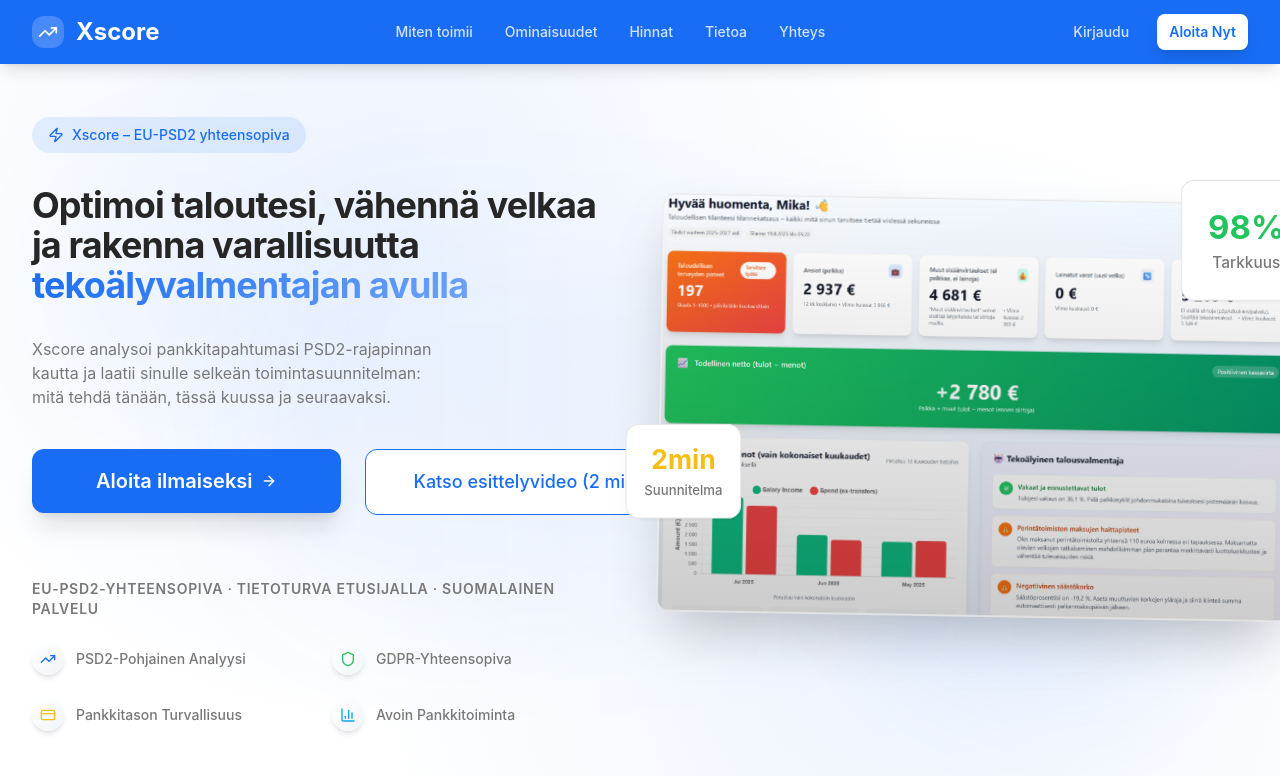
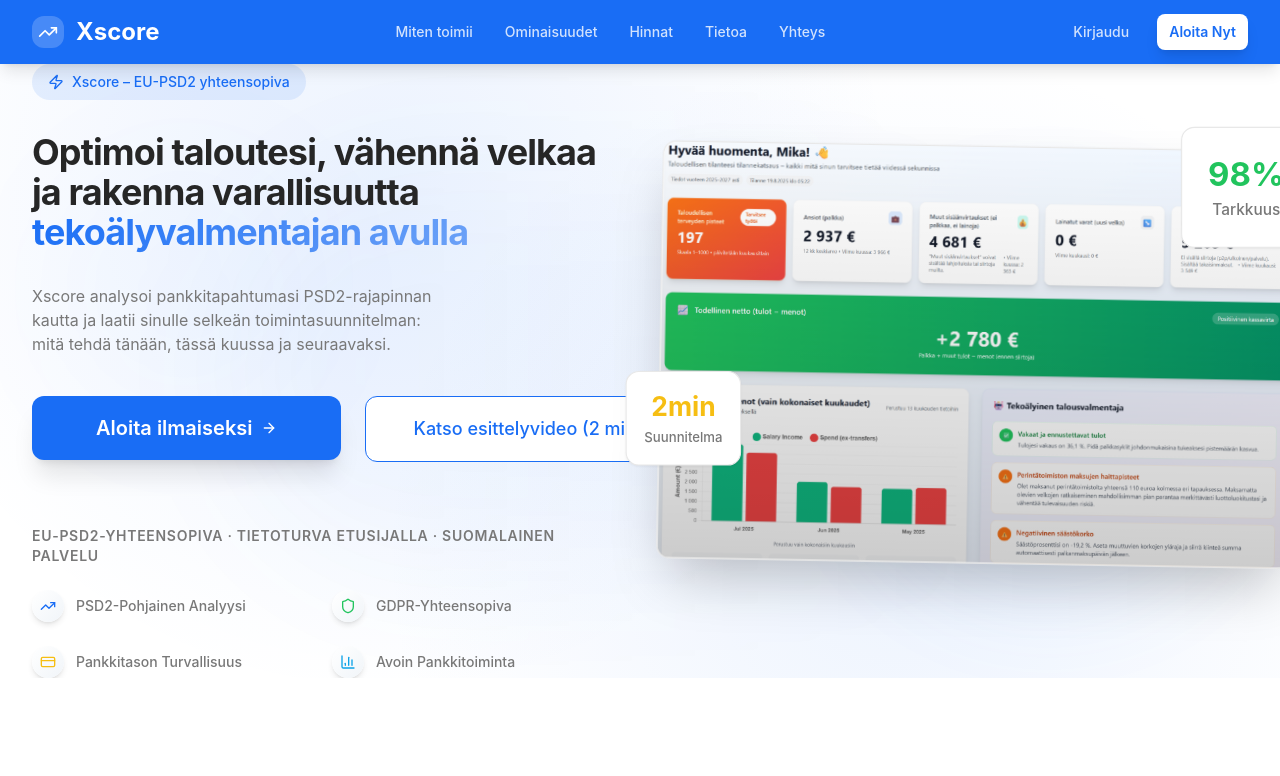
Before and after one commit to porv888/nordfi-score-finland, a React (Vite) app: page / in a window 1280 px wide. Shown: the top 776 px of the page. Built offline with nearby package versions, Linux system fonts and the light colour scheme.

Commit message:
Remove empty space

```diff
--- a/src/components/HeroSection.tsx
+++ b/src/components/HeroSection.tsx
@@ -13,7 +13,7 @@ const HeroSection = () => {
   ];
 
   return (
-    <section className="relative min-h-[90vh] flex items-center bg-gradient-mesh overflow-hidden">
+    <section className="relative min-h-[60vh] flex items-center bg-gradient-mesh overflow-hidden">
       {/* Animated background elements */}
       <div className="absolute inset-0">
         <div className="absolute top-20 left-10 w-72 h-72 bg-primary/5 rounded-full blur-3xl animate-pulse" />
```
